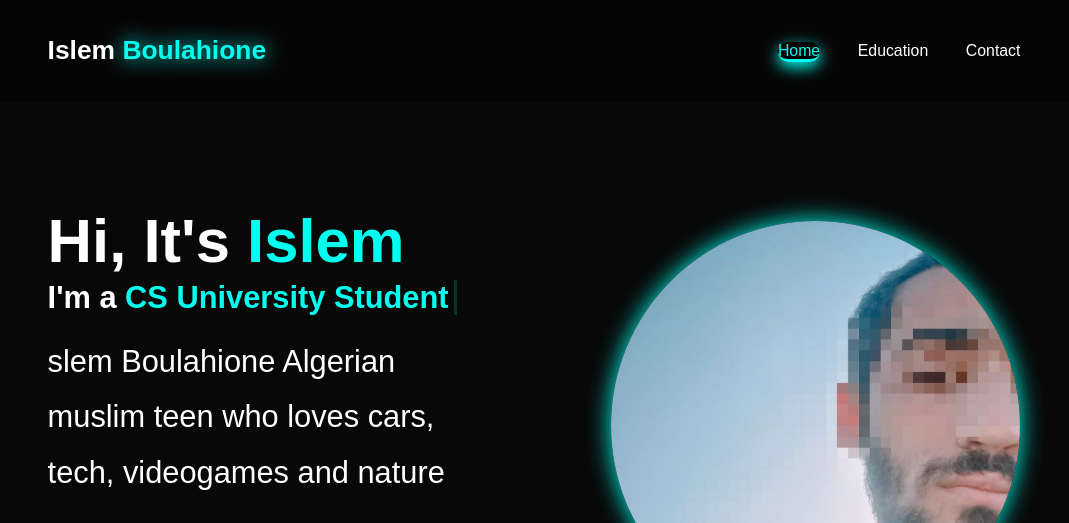
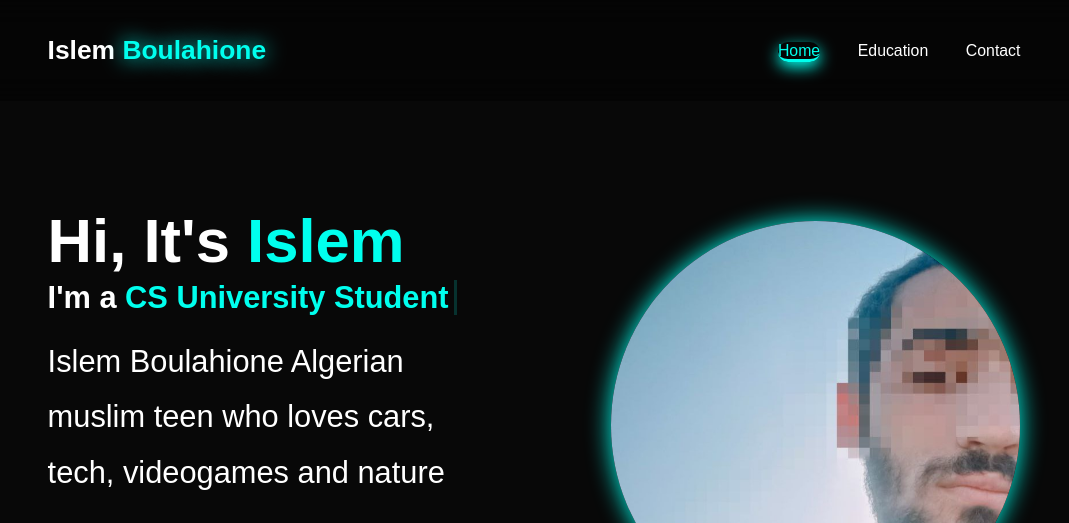
Before and after one commit to Islem-Boulahioune/Portfolio-, a plain HTML site: page index.html in a window 1280 px wide. Shown: the top 523 px of the page, without its empty margins (106-1175 px from the left). Drawn offline with Linux system fonts and the light colour scheme.

Commit message:
Update index.html

```diff
--- a/index.html
+++ b/index.html
@@ -23,7 +23,7 @@
     <div class="home-content">
         <h1>Hi, It's <span>Islem</span></h1>
         <h3 class="text-animation">I'm a <span></span></h3>
-        <p>slem Boulahione Algerian muslim teen who loves cars, tech, videogames and nature</p>
+        <p>Islem Boulahione Algerian muslim teen who loves cars, tech, videogames and nature</p>
             <div class="social-icons">
             <a href="https://www.instagram.com/_sa.la.mo_?igsh=eml1eWpkajM0Mncx" target="_blank"><i class="fa-brands fa-instagram"></i></a>
             <a href="t.me/islemboulahioune" target="_blank"><i class="fa-brands fa-telegram"></i></a>
```
